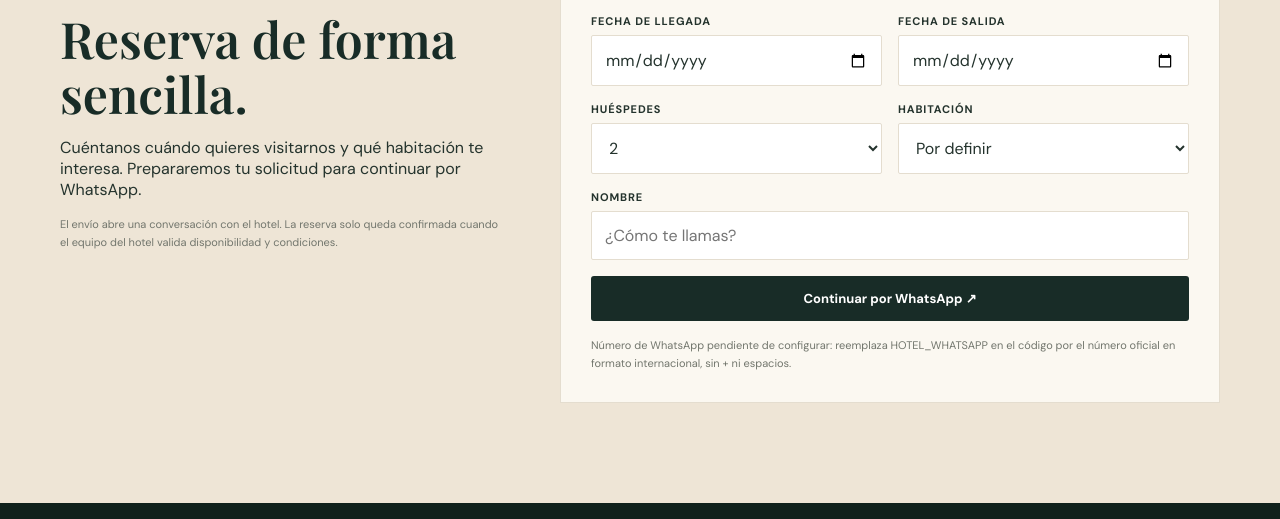
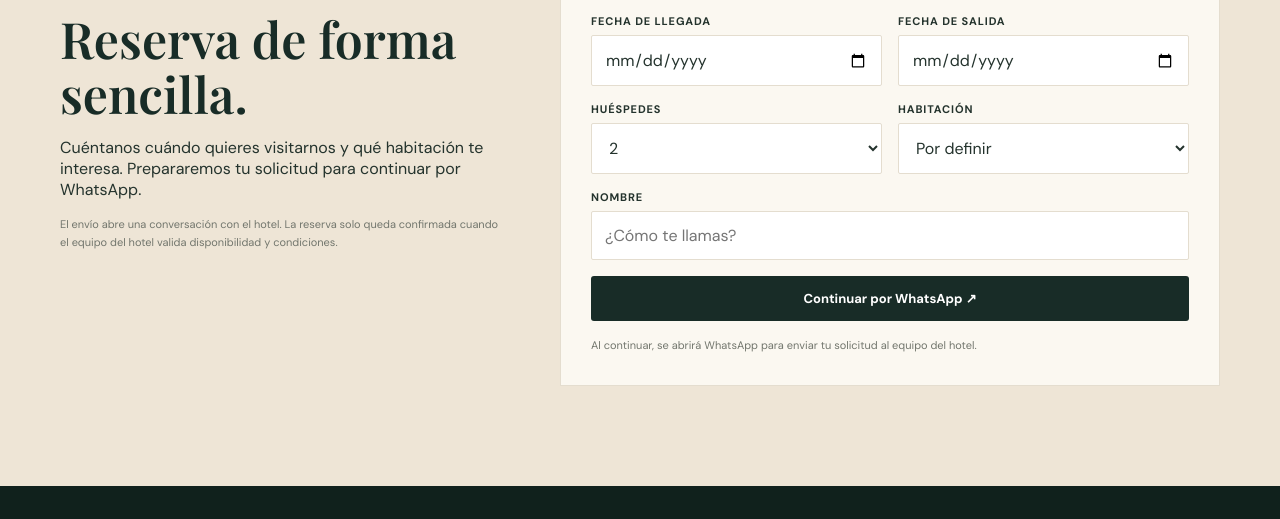
Before and after one commit to PalominoRivero/hotel-Palomino, a plain HTML site: page index.html in a window 1280 px wide. Shown: the part 3747-4266 px from the top of the page. Drawn offline with nearby package versions, Linux system fonts and the light colour scheme.

Commit message:
Configure official hotel WhatsApp number

```diff
--- a/index.html
+++ b/index.html
@@ -35,13 +35,13 @@
 <div class="field"><label for="arrival">Fecha de llegada</label><input id="arrival" type="date" required></div><div class="field"><label for="departure">Fecha de salida</label><input id="departure" type="date" required></div>
 <div class="field"><label for="guests">Huéspedes</label><select id="guests"><option>1</option><option selected>2</option><option>3</option><option>4</option><option>5+</option></select></div><div class="field"><label for="room">Habitación</label><select id="room"><option value="Por definir">Por definir</option><option>NK1</option><option>NQQ</option><option>Suite</option></select></div>
 <div class="field full"><label for="guestName">Nombre</label><input id="guestName" placeholder="¿Cómo te llamas?" required></div>
-<button class="btn dark" type="submit">Continuar por WhatsApp ↗</button><div class="fine field full">Número de WhatsApp pendiente de configurar: reemplaza HOTEL_WHATSAPP en el código por el número oficial en formato internacional, sin + ni espacios.</div>
+<button class="btn dark" type="submit">Continuar por WhatsApp ↗</button><div class="fine field full">Al continuar, se abrirá WhatsApp para enviar tu solicitud al equipo del hotel.</div>
 </form></div></section>
 </main>
 <footer class="footer"><div class="wrap"><div class="footer-grid"><div><a class="brand" href="#inicio"><span class="brandmark">P</span><span class="brandname">HOTEL PALOMINO<small>CARIBE CON RAÍCES</small></span></a><p>Hospitalidad caribeña con identidad afrocolombiana. Una experiencia para descansar, descubrir y conectar.</p></div><div><strong>Explora</strong><p><a href="#habitaciones">Habitaciones</a><br><a href="#amenidades">Amenidades</a><br><a href="#cultura">Cultura</a><br><a href="#reservas">Reservas</a></p></div><div><strong>Atención</strong><p>Concierge digital 24/7<br>Reservas y consultas por WhatsApp</p></div></div><div class="footer-bottom">© <span id="year"></span> Hotel Palomino · Sitio web en desarrollo</div></div></footer>
 <button class="chat-toggle" id="chatToggle" aria-label="Abrir concierge">✦</button><section class="chatbox" id="chatbox" aria-label="Concierge digital"><div class="chat-head"><strong>Concierge Palomino</strong><small>Asistente digital · Disponible 24/7</small></div><div class="chat-log" id="chatLog"><div class="msg">¡Hola! Soy el concierge digital de Hotel Palomino. Puedo orientarte sobre habitaciones, amenidades y solicitudes de reserva. ¿Qué te gustaría saber?</div></div><div class="chat-suggestions"><button data-q="¿Qué habitaciones tienen?">Habitaciones</button><button data-q="¿Qué amenidades ofrecen?">Amenidades</button><button data-q="Quiero reservar">Reservar</button></div><form class="chat-entry" id="chatForm"><input id="chatInput" placeholder="Escribe tu pregunta..." autocomplete="off" aria-label="Escribe tu pregunta"><button aria-label="Enviar">➤</button></form></section>
 <script>
-const HOTEL_WHATSAPP = "HOTEL_WHATSAPP"; // Reemplazar por el número oficial: código de país + número, solo dígitos.
+const HOTEL_WHATSAPP = "573156902873"; // WhatsApp oficial del hotel.
 const $ = s => document.querySelector(s);
 $('#year').textContent = new Date().getFullYear();
 function setRoom(v){$('#room').value=v}
```
